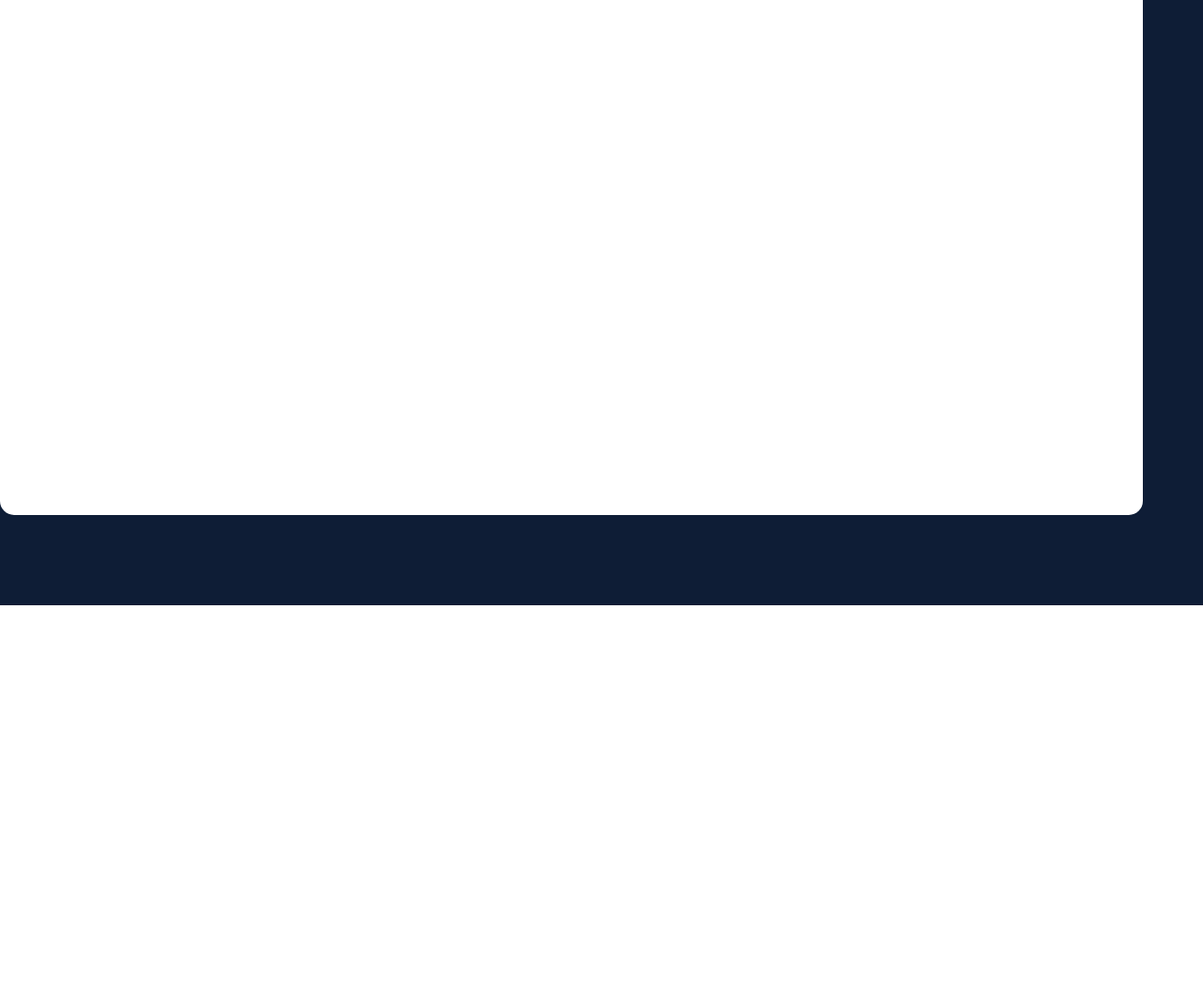
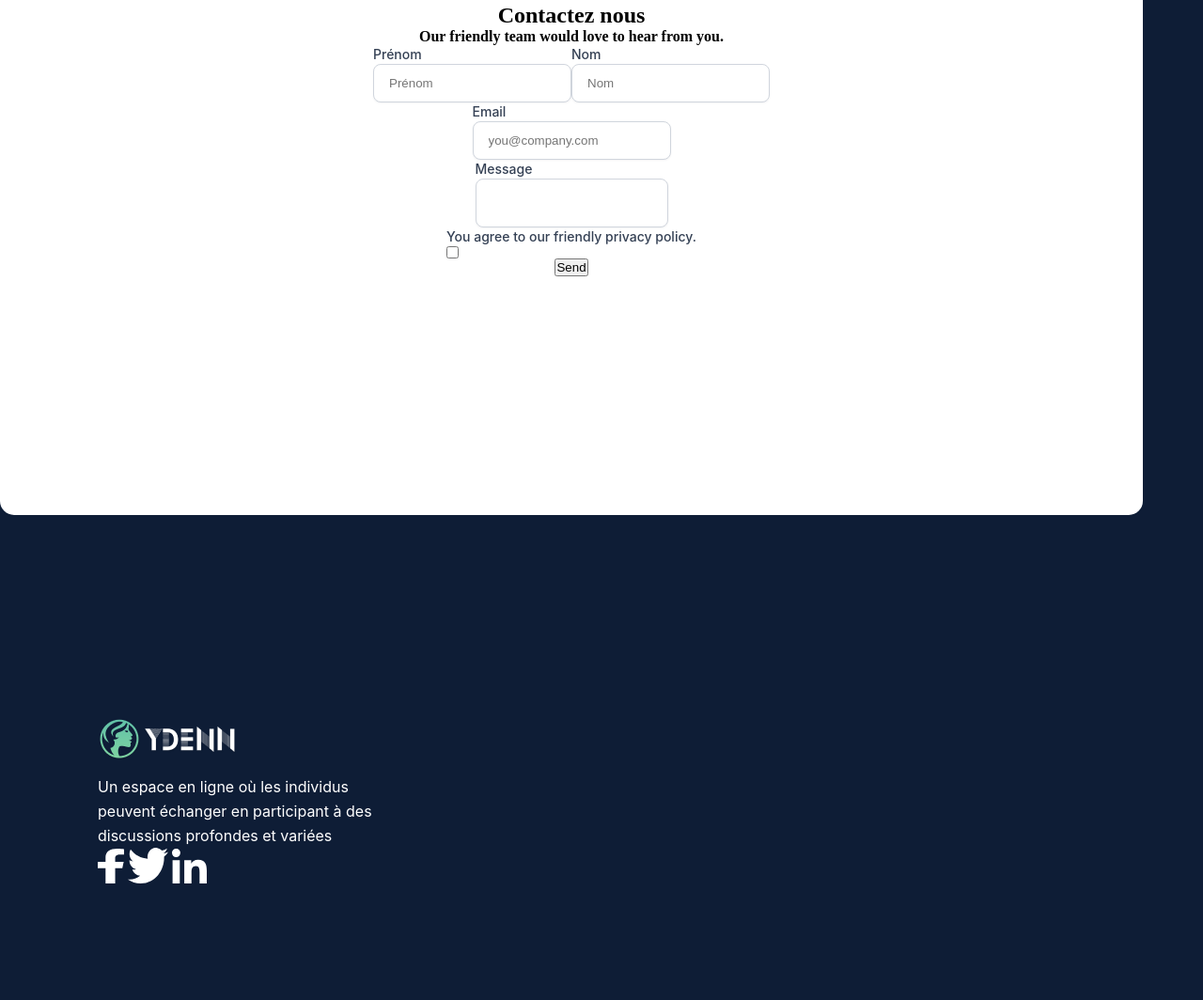
Before and after one commit to Antoinelc7/ydenn_landing_page, a website built with Vite: page index.html in a window 1280 px wide. Shown: the part 2944-4008 px from the top of the page at 94% size. Before the commit the page ends 3588 px from the top, so only its background shows below. Built offline with nearby package versions, Linux system fonts and the light colour scheme.

Commit message:
add end of fourth section + footer

```diff
--- a/index.html
+++ b/index.html
@@ -112,8 +112,63 @@
         </div>
       </section>
       <section class="fourth-section">
-        <form action=""></form>
+        <form action="https://formspree.io/f/xnqkenlo" method="POST">
+          <div class="section-title-container">
+            <h2>Contactez nous</h2>
+          </div>
+          <div class="section-description-container">
+            <h4>Our friendly team would love to hear from you.</h4>
+          </div>
+          <div class="names">
+            <label>
+              Prénom
+              <input type="text" name="firstname" placeholder="Prénom">
+            </label>
+            <label>
+              Nom
+              <input type="text" name="lastname" placeholder="Nom">
+            </label>
+          </div>
+          <label>
+            Email
+            <input type="email" name="email" placeholder="you@company.com">
+          </label>
+          <label>
+            Message
+            <textarea name="message"></textarea>
+          </label>
+          <label>
+            You agree to our friendly privacy policy.
+            <input type="checkbox" name="checkform">
+          </label>
+          <button type="submit">Send</button>
+        </form>
       </section>
+      <footer>
+        <div class="footer-col1">
+          <div class="logo">
+            <img src="/logo_full.png" alt="">
+          </div>
+          <div class="description">
+            <p>Un espace en ligne où les individus peuvent échanger en participant à des discussions profondes et variées</p>
+          </div>
+          <div class="social-icons">
+            <svg xmlns="http://www.w3.org/2000/svg" width="28" height="37" viewBox="0 0 28 37" fill="none">
+              <path d="M26.1652 20.8113L27.6177 14.1155H18.5387V9.77031C18.5387 7.93881 19.8065 6.15241 23.873 6.15241H28V0.452094C28 0.452094 24.2553 0 20.6741 0C13.1978 0 8.31112 3.20744 8.31112 9.01297V14.1167H0V20.8125H8.31112V37H18.5387V20.8125L26.1652 20.8113Z" fill="white"/>
+            </svg>
+            <svg xmlns="http://www.w3.org/2000/svg" width="43" height="38" viewBox="0 0 43 38" fill="none">
+              <path d="M13.5074 38C29.7345 38 38.6113 23.3766 38.6113 10.7175C38.6113 10.3082 38.6113 9.89319 38.5952 9.48398C40.3234 8.12332 41.815 6.43874 43 4.50917C41.3857 5.28331 39.6749 5.79352 37.9233 6.02324C39.7684 4.82379 41.1503 2.93655 41.8121 0.712296C40.0787 1.82921 38.1814 2.61329 36.2033 3.03017C34.8735 1.48986 33.1138 0.469453 31.1967 0.127003C29.2797 -0.215447 27.3123 0.139174 25.5993 1.13594C23.8864 2.1327 22.5234 3.71597 21.7216 5.64052C20.9198 7.56506 20.7238 9.72346 21.1641 11.7814C17.6562 11.5901 14.2244 10.599 11.0914 8.87234C7.95841 7.1457 5.19409 4.72209 2.97775 1.7587C1.8526 3.87222 1.50923 6.37224 2.01736 8.75111C2.52549 11.13 3.84703 13.2093 5.71362 14.5669C4.31489 14.5153 2.9469 14.1068 1.72 13.3744V13.5059C1.72241 15.72 2.42764 17.8652 3.71647 19.579C5.00531 21.2929 6.7987 22.4702 8.7935 22.9119C8.03633 23.1387 7.25418 23.2518 6.46881 23.248C5.91514 23.2498 5.36259 23.1941 4.81869 23.0814C5.38249 24.9873 6.4803 26.6537 7.95835 27.8472C9.4364 29.0406 11.2207 29.7014 13.0613 29.7369C9.93449 32.4079 6.07214 33.8565 2.09625 33.8495C1.39567 33.8527 0.695587 33.8087 0 33.7179C4.03532 36.5159 8.72174 38.0016 13.5074 38Z" fill="white"/>
+            </svg>
+            <svg xmlns="http://www.w3.org/2000/svg" width="37" height="37" viewBox="0 0 37 37" fill="none">
+              <path d="M8.28205 37H0.611161V12.297H8.28205V37ZM4.44248 8.92728C1.98958 8.92728 0 6.89553 0 4.44258C1.75568e-08 3.26433 0.468045 2.13435 1.30117 1.3012C2.1343 0.468056 3.26426 0 4.44248 0C5.6207 0 6.75066 0.468056 7.58378 1.3012C8.41691 2.13435 8.88496 3.26433 8.88496 4.44258C8.88496 6.89553 6.89455 8.92728 4.44248 8.92728ZM36.9917 37H29.3374V24.9747C29.3374 22.1088 29.2796 18.4335 25.3491 18.4335C21.3609 18.4335 20.7497 21.5472 20.7497 24.7683V37H13.0871V12.297H20.4442V15.6667H20.5515C21.5756 13.7258 24.0773 11.6776 27.8095 11.6776C35.5729 11.6776 37 16.79 37 23.4303V37H36.9917Z" fill="white"/>
+            </svg>
+          </div>
+        </div>
+        <div class="footer-col2">
+
+        </div>
+        <div class="footer-col3"></div>
+      </footer>
     </div>
     <script type="module" src="/main.js"></script>
   </body>
--- a/style.css
+++ b/style.css
@@ -403,3 +403,71 @@ nav .contact svg {
   border-radius: 15px;
   background: #FFF;
 }
+
+.fourth-section form .names{
+  display: flex;
+  flex-direction: row;
+}
+
+.fourth-section form label,
+.fourth-section form .names label{
+  color: var(--gray-700, #344054);
+  font-family: Inter;
+  font-size: 14px;
+  font-style: normal;
+  font-weight: 500;
+  line-height: 20px; /* 142.857% */
+}
+
+.fourth-section form input{
+  display: flex;
+  padding: 12px 16px;
+  align-items: center;
+  gap: 8px;
+  align-self: stretch;
+  border-radius: 8px;
+  border: 1px solid var(--gray-300, #D0D5DD);
+  background: var(--White, #FFF);
+  box-shadow: 0px 1px 2px 0px rgba(16, 24, 40, 0.05);
+}
+
+.fourth-section form textarea{
+  display: flex;
+  padding: 10px 14px;
+  align-items: center;
+  gap: 8px;
+  flex: 1 0 0;
+  align-self: stretch;
+  border-radius: 8px;
+  border: 1px solid var(--gray-300, #D0D5DD);
+  background: var(--White, #FFF);
+  box-shadow: 0px 1px 2px 0px rgba(16, 24, 40, 0.05);
+  resize: none;
+}
+
+footer{
+  width: 100%;
+  height: 420px;
+  background: #0E1D36;
+  display: flex;
+  align-items: center;
+}
+
+footer .footer-col1{
+  margin-left: 104px;
+}
+
+footer .footer-col1 .description{
+  color: #FFF;
+  font-family: Inter;
+  font-size: 16px;
+  font-style: normal;
+  font-weight: 400;
+  line-height: 26px; /* 162.5% */
+  width: 296px;
+  margin-top: 10px;
+}w
+
+footer .footer-col1 .social-icons{
+  margin-top: 45px;
+}
```
